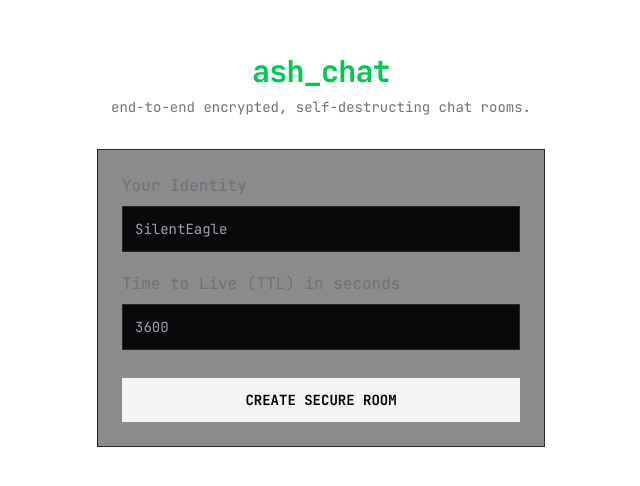
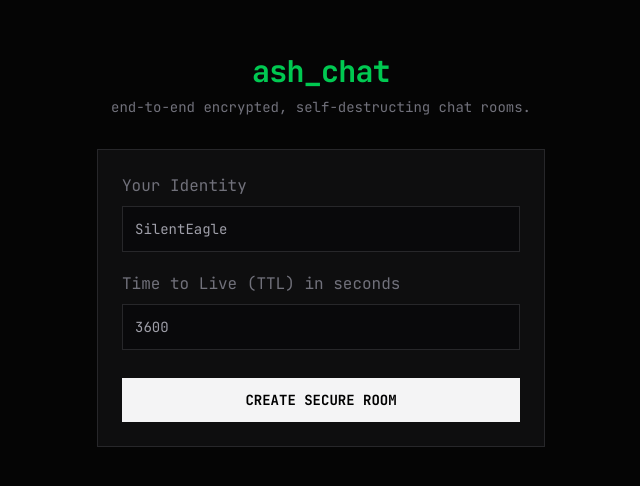
Before and after one commit to ArjunCodess/ash_chat, a Next.js app: page / in a window 1280 px wide. Shown: the part 150-636 px from the top of the page, without its empty margins (319-959 px from the left). Built offline with nearby package versions, Linux system fonts and the light colour scheme; what @elysia/eden would draw is missing.

Commit message:
make dark the only theme of the app

```diff
--- a/app/globals.css
+++ b/app/globals.css
@@ -1,8 +1,9 @@
 @import "tailwindcss";
 
 :root {
-  --background: #ffffff;
-  --foreground: #171717;
+  color-scheme: dark;
+  --background: #050505;
+  --foreground: #ededed;
 }
 
 @theme inline {
@@ -11,13 +12,6 @@
   --font-mono: var(--font-jetbrains-mono);
 }
 
-@media (prefers-color-scheme: dark) {
-  :root {
-    --background: #0a0a0a;
-    --foreground: #ededed;
-  }
-}
-
 body {
   background: var(--background);
   color: var(--foreground);
--- a/app/layout.tsx
+++ b/app/layout.tsx
@@ -19,7 +19,7 @@ export default function RootLayout({
   children: React.ReactNode;
 }>) {
   return (
-    <html lang="en" className={`${jetBrainsMono.variable} h-full antialiased`}>
+    <html lang="en" className={`${jetBrainsMono.variable} h-full antialiased dark`}>
       <body className="font-mono min-h-full flex flex-col">
         <Providers>{children}</Providers>
       </body>
```
